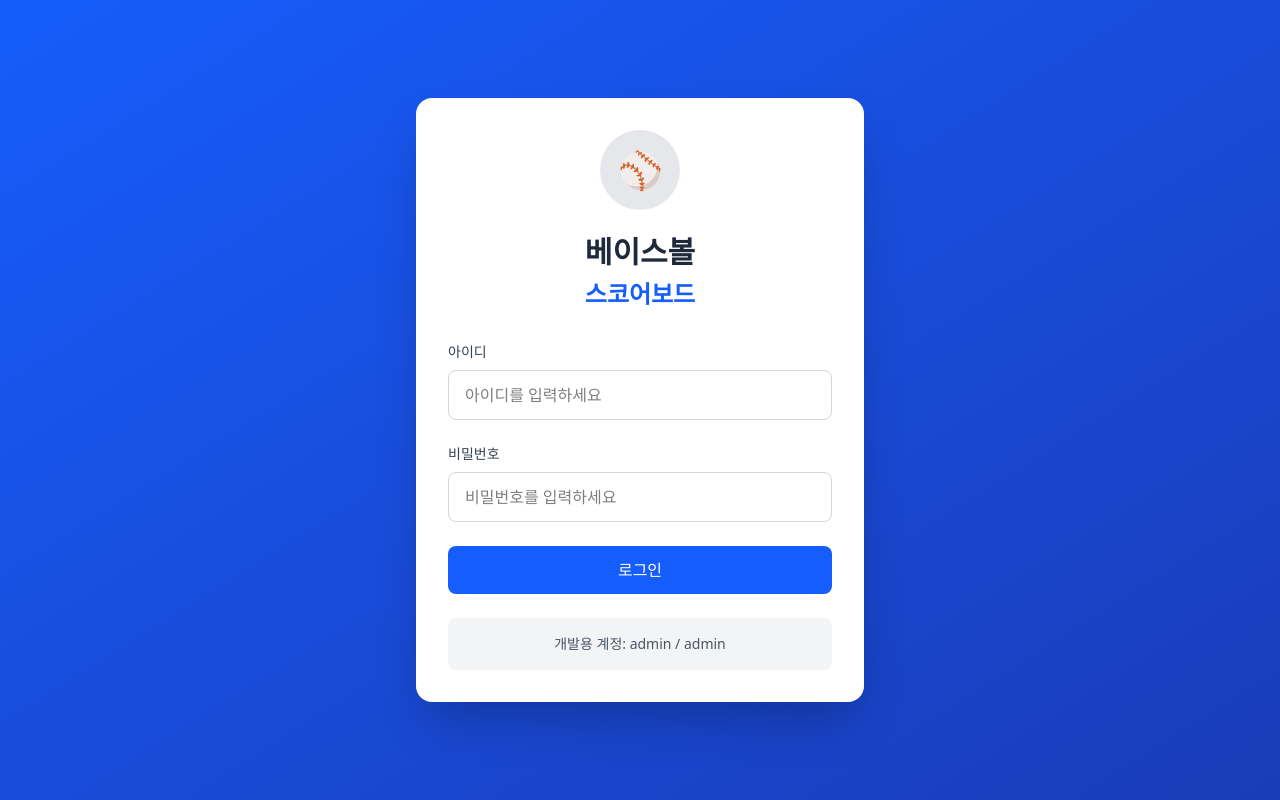
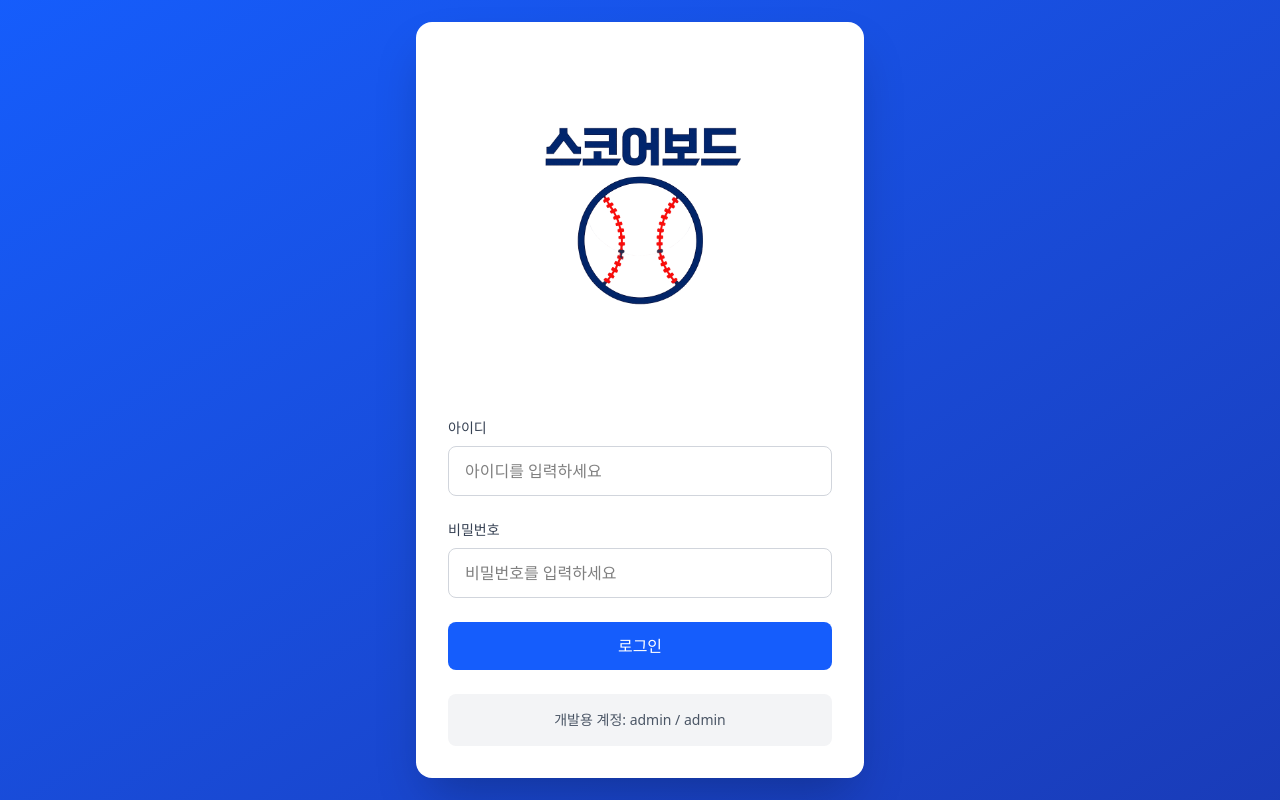
Before and after one commit to jazzboy327/score_bug, a React (Vite) app: page / in a window 1280 px wide. Built offline with nearby package versions, Linux system fonts and the light colour scheme; no server answers.

Commit message:
login image change

```diff
--- a/src/components/Login.tsx
+++ b/src/components/Login.tsx
@@ -48,20 +48,13 @@ export default function Login() {
                 <div className="bg-white rounded-2xl shadow-2xl p-8">
                     {/* 야구공 이미지 */}
                     <div className="flex justify-center mb-6">
-                        <div className="w-20 h-20 bg-gray-200 rounded-full flex items-center justify-center">
-                            {/* 야구공 이모지 또는 SVG 아이콘 */}
-                            <span className="text-4xl">⚾</span>
+                        <div className="w-85 h-85  flex items-center justify-center overflow-hidden">
+                            <img
+                                src="/src/assets/mainlogo.png"
+                                alt="베이스볼 스코어보드 로고"
+                                className="w-full h-full object-cover"
+                            />
                         </div>
-                    </div>
-
-                    {/* 제목 */}
-                    <div className="text-center mb-8">
-                        <h1 className="text-3xl font-bold text-gray-800 mb-2">
-                            베이스볼
-                        </h1>
-                        <h2 className="text-2xl font-semibold text-blue-600">
-                            스코어보드
-                        </h2>
                     </div>
 
                     {error && (
```
Also changed, not shown: src/assets/mainlogo.png (added).
